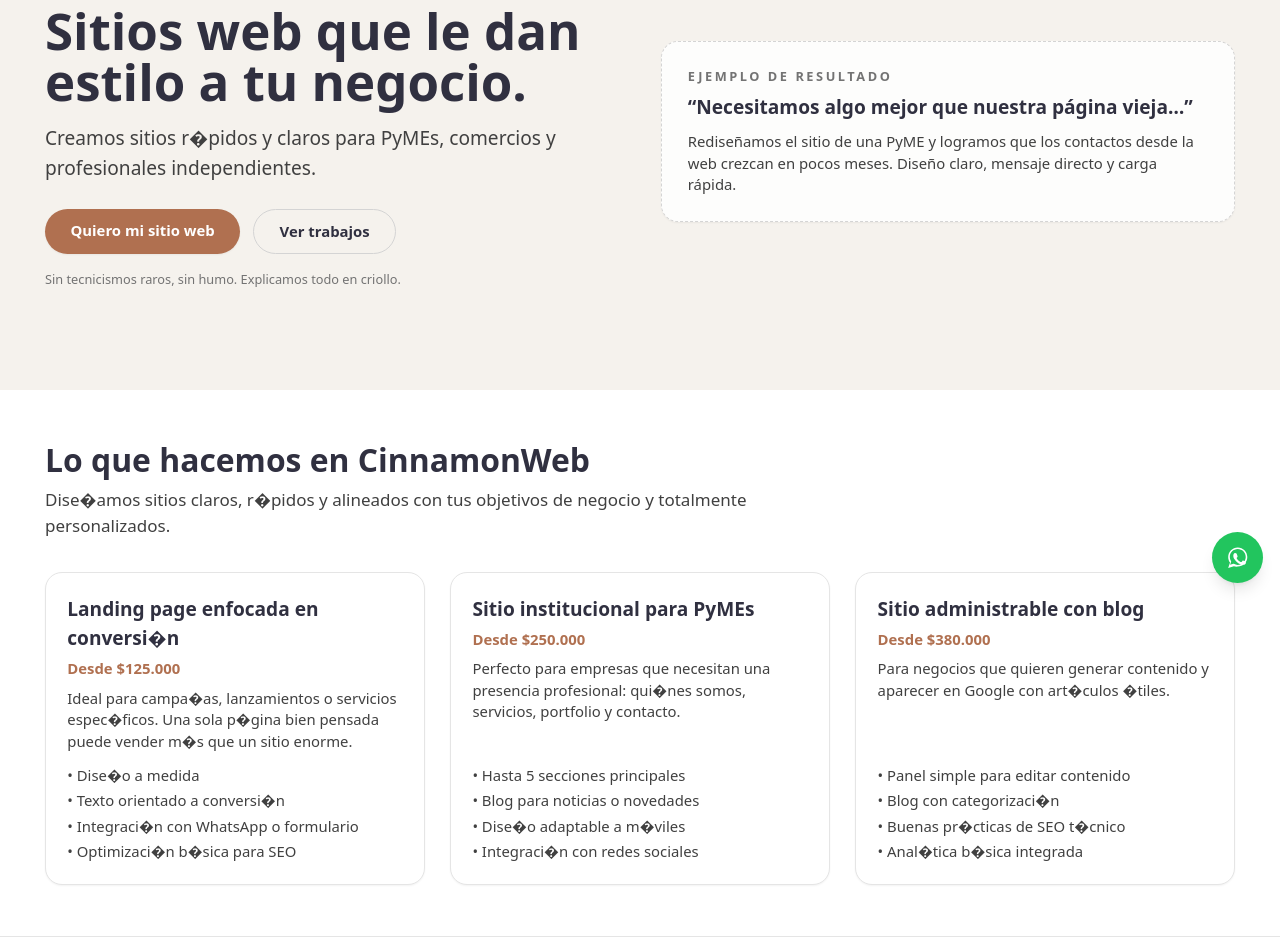
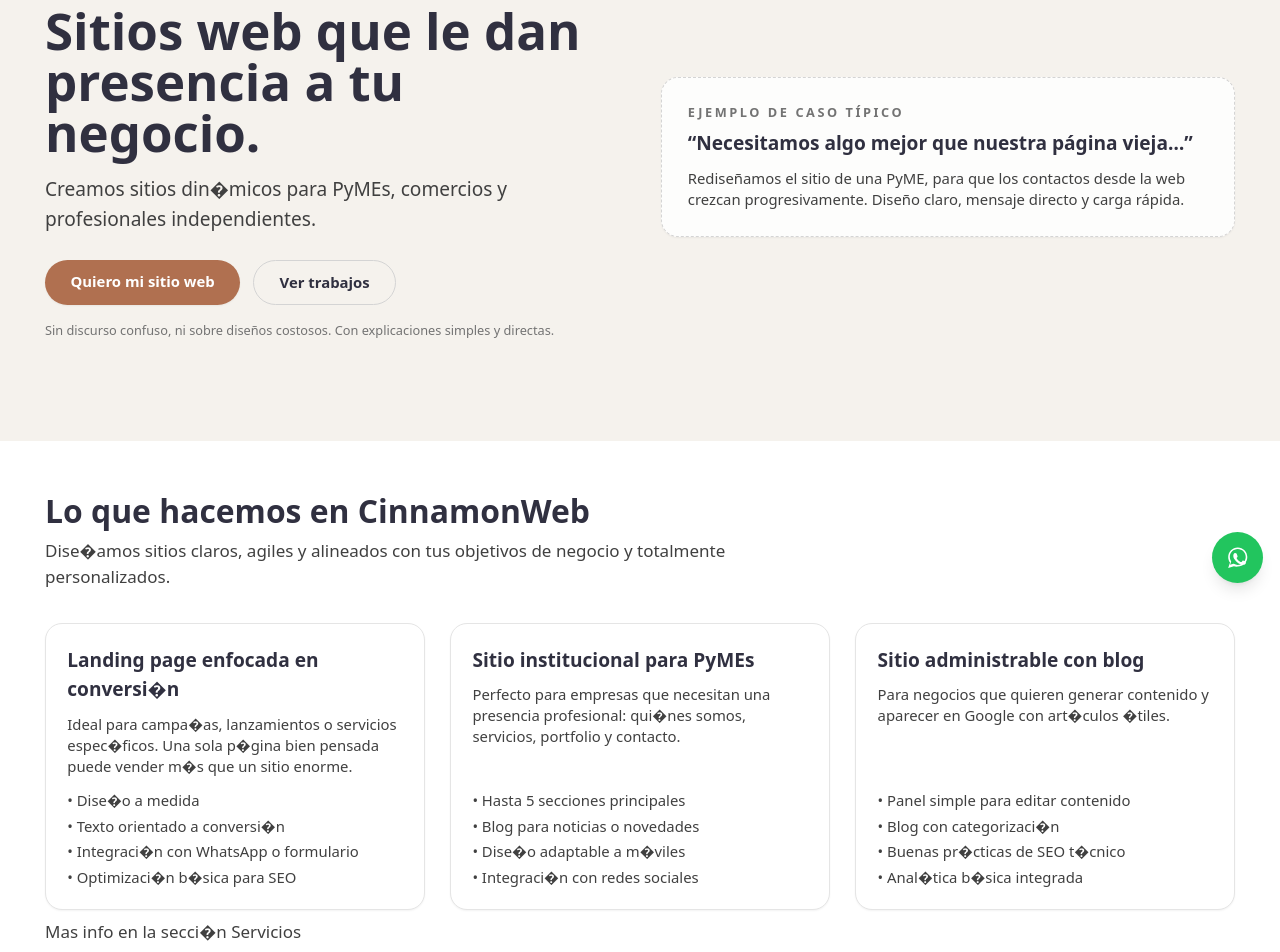
Before and after one commit to CinnamonWebs/site-001, a Next.js app: page / in a window 1280 px wide. Shown: the part 200-1152 px from the top of the page. Built offline with nearby package versions, Linux system fonts and the light colour scheme.

Commit message:
Update de contenido

```diff
--- a/content/home.md
+++ b/content/home.md
@@ -1,11 +1,14 @@
 ---
-heroTitle: "Sitios web que le dan estilo a tu negocio."
-heroSubtitle: "Creamos sitios rápidos y claros para PyMEs, comercios y profesionales independientes."
+heroTitle: "Sitios web que le dan presencia a tu negocio."
+heroSubtitle: "Creamos sitios dinámicos para PyMEs, comercios y profesionales independientes."
 heroCtaPrimary: "Quiero mi sitio web"
 heroCtaSecondary: "Ver trabajos"
 
 introTitle: "Lo que hacemos en CinnamonWeb"
-introText: "Diseñamos sitios claros, rápidos y alineados con tus objetivos de negocio y totalmente personalizados."
+introText: "Diseñamos sitios claros, agiles y alineados con tus objetivos de negocio y totalmente personalizados."
+
+
+msjFinalServicios: "Mas info en la sección Servicios"
 
 homeServices:
   - id: "landing"
--- a/src/components/Hero.tsx
+++ b/src/components/Hero.tsx
@@ -42,7 +42,7 @@
           </div>
 
           <p className="mt-4 text-xs text-neutral-500">
-            Sin tecnicismos raros, sin humo. Explicamos todo en criollo.
+            Sin discurso confuso, ni sobre diseños costosos. Con explicaciones simples y directas.
           </p>
         </div>
 
@@ -50,14 +50,14 @@
         <div className="flex-1">
           <div className="rounded-2xl border border-dashed border-neutral-300 bg-white/80 p-6 shadow-sm">
             <p className="text-xs font-semibold uppercase tracking-[0.2em] text-neutral-500">
-              ejemplo de resultado
+              ejemplo de caso típico
             </p>
             <h2 className="mt-2 text-lg font-semibold text-ink">
               “Necesitamos algo mejor que nuestra página vieja…”
             </h2>
             <p className="mt-2 text-sm text-neutral-700">
-              Rediseñamos el sitio de una PyME y logramos que los contactos
-              desde la web crezcan en pocos meses. Diseño claro, mensaje
+              Rediseñamos el sitio de una PyME, para que los contactos
+              desde la web crezcan progresivamente. Diseño claro, mensaje
               directo y carga rápida.
             </p>
           </div>
--- a/src/pages/contacto.tsx
+++ b/src/pages/contacto.tsx
@@ -19,8 +19,8 @@
             Contáctame
           </h1>
           <p className="mt-3 text-sm text-neutral-700 md:text-base">
-            Contame brevemente qué tipo de negocio tenés y qué esperás de tu
-            sitio web. Te respondo con una propuesta clara, sin compromiso.
+            Contanos brevemente qué tipo de negocio tenés y qué esperás de tu
+            sitio web. Te respondemos con una propuesta clara, sin compromiso.
           </p>
 
           <div className="mt-8 grid gap-8 md:grid-cols-[2fr,1fr]">
@@ -94,9 +94,9 @@
                   Si preferís, podés mandar un mensaje directo por WhatsApp con
                   una breve descripción de tu proyecto.
                 </p>
-                <p className="mt-3 text-sm font-semibold text-cinnamon">
+                {/* <p className="mt-3 text-sm font-semibold text-cinnamon">
                   WhatsApp: +54 9 XX XXXX-XXXX
-                </p>
+                </p> */}
               </div>
             </aside>
           </div>
--- a/src/pages/index.tsx
+++ b/src/pages/index.tsx
@@ -24,6 +24,7 @@
   introTitle: string;
   introText: string;
   homeServices: HomeServiceContent[];
+  msjFinalServicios: string;
 };
 
 type HomeServiceWithPrice = HomeServiceContent & {
@@ -64,12 +65,16 @@
               <ServiceCard
                 key={service.id}
                 title={service.title}
-                priceFrom={service.priceFrom}
+                /* priceFrom={service.priceFrom} */
                 description={service.description}
                 features={service.features}
               />
             ))}
           </div>
+          <p className="mt-2 max-w-2xl text-sm text-neutral-700 md:text-base">
+            {content.msjFinalServicios}
+          </p>
+
         </div>
       </section>
     </Layout>
--- a/src/pages/portfolio.tsx
+++ b/src/pages/portfolio.tsx
@@ -36,9 +36,9 @@
             Algunos proyectos y casos
           </h1>
           <p className="mt-3 max-w-2xl text-sm text-neutral-700 md:text-base">
-            Aunque muchos proyectos son confidenciales, estos ejemplos reflejan
+            Aunque muchos proyectos son confidenciales, estos ejemplos ficticios, reflejan
             el tipo de resultados que podés esperar en cuanto a claridad,
-            velocidad y enfoque comercial.
+            agilidad y enfoque comercial.
           </p>
 
           <div className="mt-8 grid gap-6 md:grid-cols-3">
```
Also changed, not shown: content/blog/posts/post-1.md (+19 -3 lines), content/nosotros.md (+2 -2 lines).
